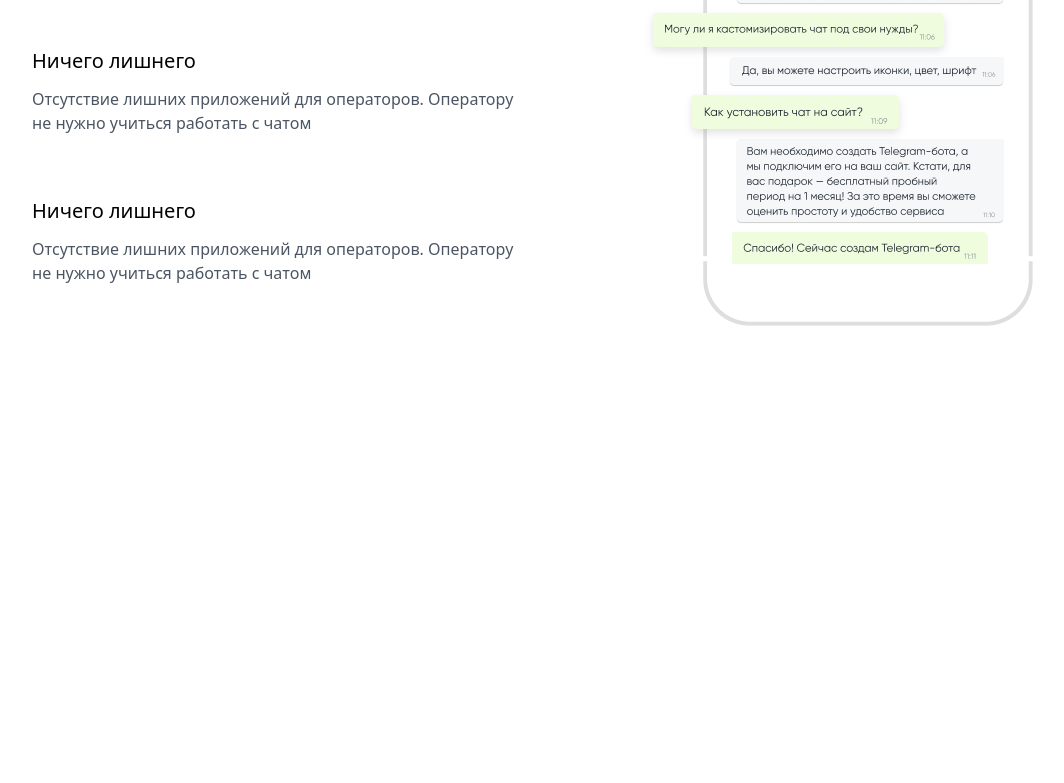
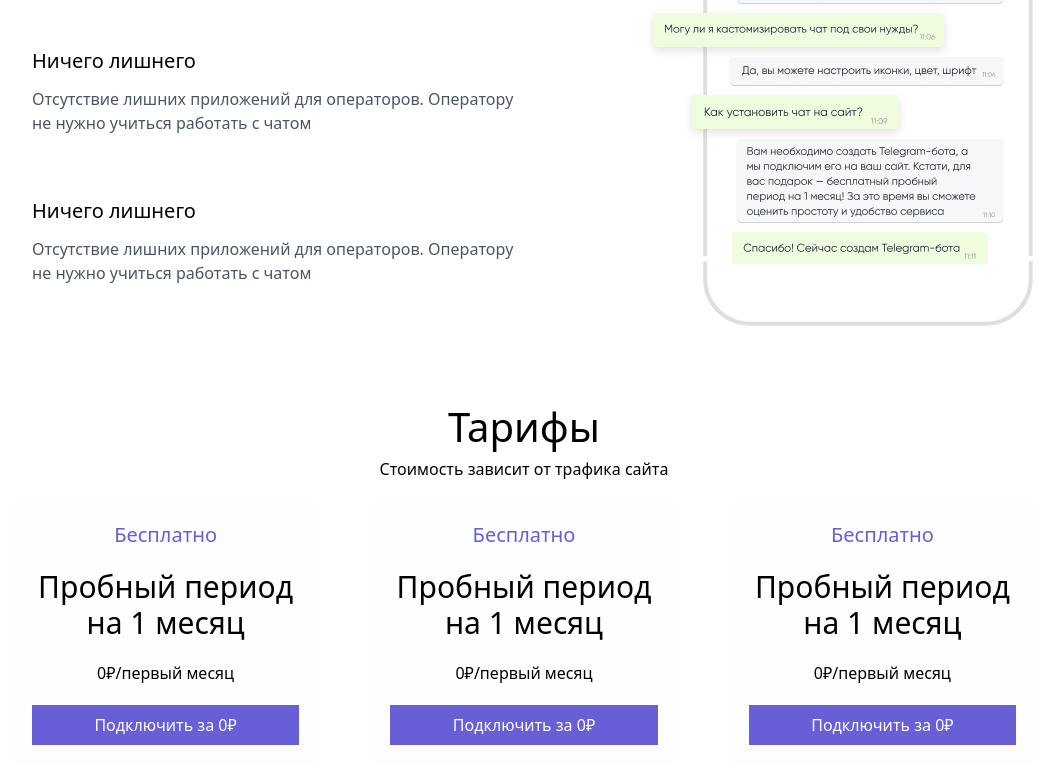
Before and after one commit to bakhtiyorshorahimov/exam.git.3, a website: page src/index.html in a window 1280 px wide. Shown: the part 828-1611 px from the top of the page, without its empty margins (116-1180 px from the left). Before the commit the page ends 1225 px from the top, so only its background shows below. Drawn offline with Linux system fonts and the light colour scheme.

Commit message:
add part3

```diff
--- a/src/index.html
+++ b/src/index.html
@@ -61,6 +61,32 @@
             </div>
             <img src="/img (1)3.png" alt="">
         </div>
+        <div  class=" my-[50px] md:flex-col">
+            <div class="text-center">
+                <h2 class="text-[40px]">Тарифы</h2>
+                <p>Стоимость зависит от трафика сайта</p>
+            </div>
+             <div class="flex justify-between items-center gap-5 my-[20px] md:flex-col">
+               <div class="text-center w-[30%] p-5 md:w-[100%] bg-[#FCFEFF]">
+                <h2 class="text-xl text-[#685ED6]">Бесплатно</h2>
+                <p class="text-3xl my-5">Пробный период на 1 месяц</p>
+                <p>0₽/первый месяц</p>
+                <button class="bg-[#685ED6] w-[100%] py-2 mt-5 text-white">Подключить за 0₽</button>
+               </div>
+               <div class="text-center w-[30%] p-5 md:w-[100%] bg-[#FCFEFF]">
+                <h2 class="text-xl text-[#685ED6]">Бесплатно</h2>
+                <p class="text-3xl my-5">Пробный период на 1 месяц</p>
+                <p>0₽/первый месяц</p>
+                <button class="bg-[#685ED6] w-[100%] py-2 mt-5 text-white">Подключить за 0₽</button>
+               </div>
+               <div class="text-center w-[30%] p-5 md:w-[100%] bg-[#FCFEFF]">
+                <h2 class="text-xl text-[#685ED6]">Бесплатно</h2>
+                <p class="text-3xl my-5">Пробный период на 1 месяц</p>
+                <p>0₽/первый месяц</p>
+                <button class="bg-[#685ED6] w-[100%] py-2 mt-5 text-white">Подключить за 0₽</button>
+               </div>
+             </div>
+        </div>
     </div>
 </body>
 </html>
```
Also changed, not shown: src/output.css.
